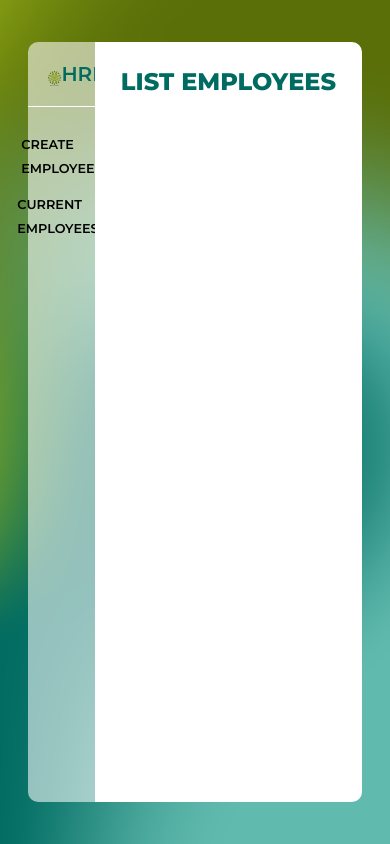
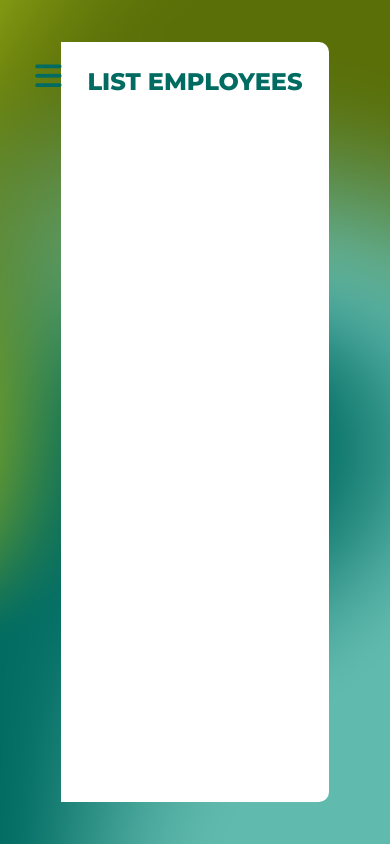
Before and after one commit to Cecilia-Giusti/P-14-wealth-health, a React (Create React App) app: page /current-employees in a window 390 px wide. Built offline with nearby package versions, Linux system fonts and the light colour scheme.

Commit message:
Style: add responsive header tablet

```diff
--- a/src/App.tsx
+++ b/src/App.tsx
@@ -1,4 +1,5 @@
 import { BrowserRouter, Routes, Route } from "react-router-dom";
+import ButtonNav from "./components/ButtonNav";
 import Header from "./components/Header";
 import CreateEmployee from "./pages/CreateEmployee";
 import EmployeeList from "./pages/EmployeeList";
@@ -8,6 +9,7 @@ const App = () => {
   return (
     <BrowserRouter>
       <Header />
+      <ButtonNav />
       <Routes>
         <Route path="/" element={<CreateEmployee />} />
         <Route path="/current-employees" element={<EmployeeList />} />
--- a/src/app/store.ts
+++ b/src/app/store.ts
@@ -1,11 +1,13 @@
 import { configureStore } from "@reduxjs/toolkit";
 import errorFormReducer from "../feature/errorFormSlice";
 import usersReducer from "../feature/usersSlice";
+import reponsiveReducer from "../feature/responsiveSlice";
 
 export const store = configureStore({
   reducer: {
     errorForm: errorFormReducer,
     users: usersReducer,
+    reponsive: reponsiveReducer,
   },
 });
 
--- a/src/assets/styles/index.scss
+++ b/src/assets/styles/index.scss
@@ -4,5 +4,6 @@
 @import "./components/buttons";
 @import "./components/datepicker-cssmodules.scss";
 @import "./layout/header";
+@import "./layout/buttonNav";
 @import "./pages/createEmployeePage";
 @import "./pages/employeesPage";
--- /dev/null
+++ b/src/assets/styles/layout/_buttonNav.scss
@@ -0,0 +1,20 @@
+#buttonNav {
+  @media screen and (max-width: 920px) {
+    display: block;
+    position: absolute;
+    top: 6%;
+    left: 6%;
+  }
+
+  .button__navbar {
+    background: none;
+    border: none;
+    width: 50px;
+    height: 50px;
+
+    i {
+      color: $color-primary;
+      font-size: 30px;
+    }
+  }
+}
--- a/src/assets/styles/utils/_settings.scss
+++ b/src/assets/styles/utils/_settings.scss
@@ -28,11 +28,26 @@ header {
   width: 20%;
   max-width: 300px;
 }
-main {
+.main {
   height: 90vh;
   width: 80%;
   background: #ffffff;
   border-radius: 0px 10px 10px 0px;
+}
+
+.close {
+  @media screen and (max-width: 920px) {
+    width: 100%;
+    border-radius: 10px 10px 10px 10px;
+  }
+}
+
+.open {
+  @media screen and (max-width: 920px) {
+    width: 70%;
+    border-radius: 0px 10px 10px 0px;
+    transition-duration: 150ms;
+  }
 }
 
 ul {
@@ -64,6 +79,14 @@ input[type="submit"] {
 
 .error-message {
   color: red;
+}
+
+.show {
+  display: block;
+}
+
+.notShow {
+  display: none;
 }
 
 //Mixins
--- /dev/null
+++ b/src/components/ButtonNav.tsx
@@ -0,0 +1,21 @@
+import { useAppDispatch, useAppSelector } from "../app/hooks";
+import { handleOpenNav } from "../utils/handleOpenNav";
+
+const ButtonNav = () => {
+  const dispatch = useAppDispatch();
+  const navOpen = useAppSelector((state) => state.reponsive.openHeader);
+  return (
+    <div id="buttonNav" className="notShow">
+      {!navOpen && (
+        <button
+          className="button__navbar"
+          onClick={() => handleOpenNav(dispatch, navOpen)}
+        >
+          <i className="fa-solid fa-bars"></i>
+        </button>
+      )}
+    </div>
+  );
+};
+
+export default ButtonNav;
--- /dev/null
+++ b/src/feature/responsiveSlice.ts
@@ -0,0 +1,24 @@
+import { createSlice, PayloadAction } from "@reduxjs/toolkit";
+
+interface responsiveInt {
+  openHeader: boolean;
+}
+
+const initialState: responsiveInt = {
+  openHeader: false,
+};
+
+export const responsiveSlice = createSlice({
+  name: "responsive",
+  initialState,
+  reducers: {
+    setOpenHeader: (state, action: PayloadAction<boolean>) => {
+      state.openHeader = action.payload;
+    },
+
+    reset: () => initialState,
+  },
+});
+
+export const { setOpenHeader, reset } = responsiveSlice.actions;
+export default responsiveSlice.reducer;
--- a/src/pages/CreateEmployee.tsx
+++ b/src/pages/CreateEmployee.tsx
@@ -9,6 +9,7 @@ import { useAppDispatch, useAppSelector } from "../app/hooks";
 import { reset } from "../feature/errorFormSlice";
 import formError from "../utils/formError";
 import errorMessage from "../utils/errorMessage";
+import { handleOpenNav } from "../utils/handleOpenNav";
 
 const CreateEmployee = () => {
   Modal.setAppElement("#root");
@@ -67,7 +68,12 @@ const CreateEmployee = () => {
   };
 
   return (
-    <main>
+    <main
+      className="main close"
+      onClick={() => {
+        handleOpenNav(dispatch, true);
+      }}
+    >
       <h1>Create Employee</h1>
       <span id="errorMessage" className="error-message hidden">
         Please complete correctly all fields
--- a/src/pages/EmployeeList.tsx
+++ b/src/pages/EmployeeList.tsx
@@ -2,7 +2,7 @@ import React from "react";
 
 const EmployeeList = () => {
   return (
-    <main>
+    <main className="main">
       <h1>List employees</h1>
     </main>
   );
--- /dev/null
+++ b/src/utils/handleOpenNav.ts
@@ -0,0 +1,21 @@
+import { AnyAction } from "@reduxjs/toolkit";
+import { Dispatch } from "react";
+import { setOpenHeader } from "../feature/responsiveSlice";
+
+export const handleOpenNav = (
+  dispatch: Dispatch<AnyAction>,
+  navOpen: boolean
+) => {
+  if (!navOpen) {
+    dispatch(setOpenHeader(true));
+    document.querySelector("header")?.classList.add("show", "header--tablet");
+    document.querySelector("main")?.classList.add("open");
+    document.querySelector("main")?.classList.remove("close");
+  } else {
+    dispatch(setOpenHeader(false));
+    document.querySelector("header")?.classList.remove("show");
+    document.querySelector("header")?.classList.remove("header--tablet");
+    document.querySelector("main")?.classList.remove("open");
+    document.querySelector("main")?.classList.add("close");
+  }
+};
```
Also changed, not shown: src/assets/styles/layout/_header.scss (+8 -0 lines), public/style_compressed.css, 1 other file (tests, documents, lock files or other folders).
